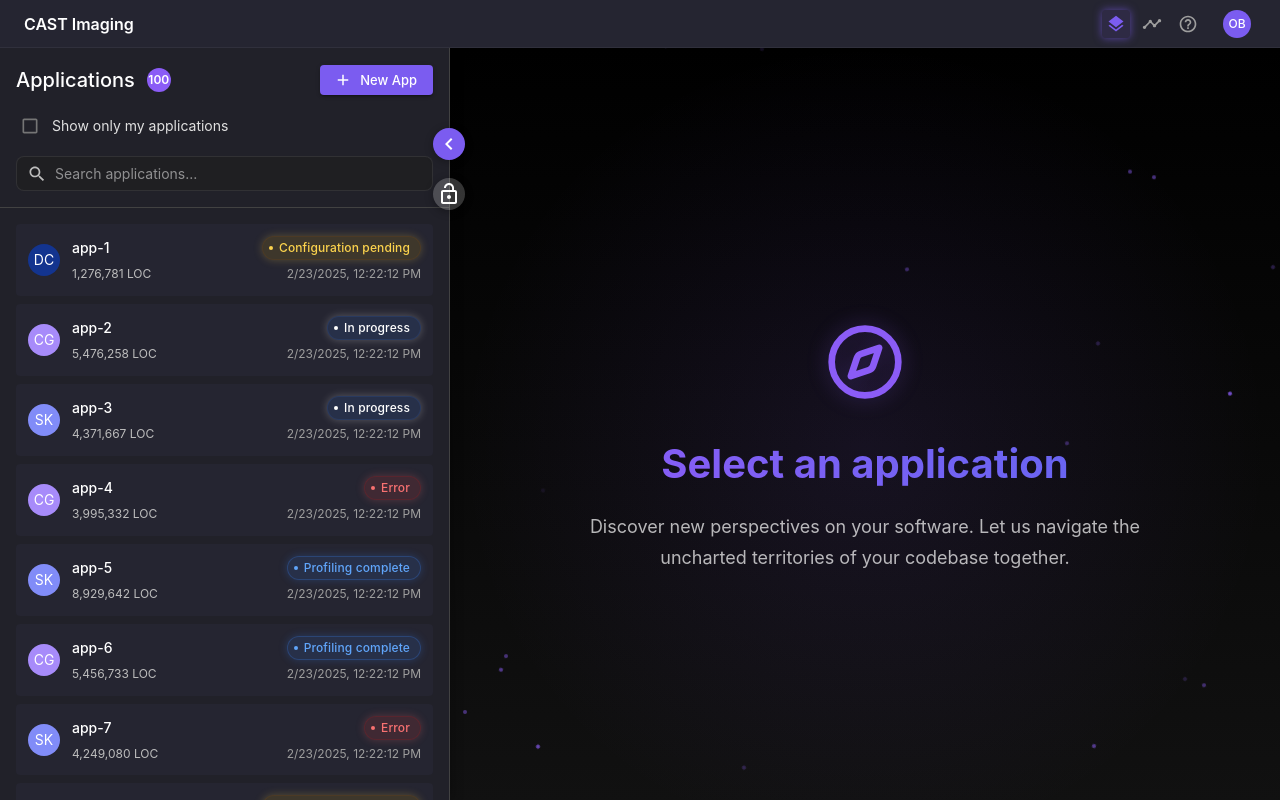
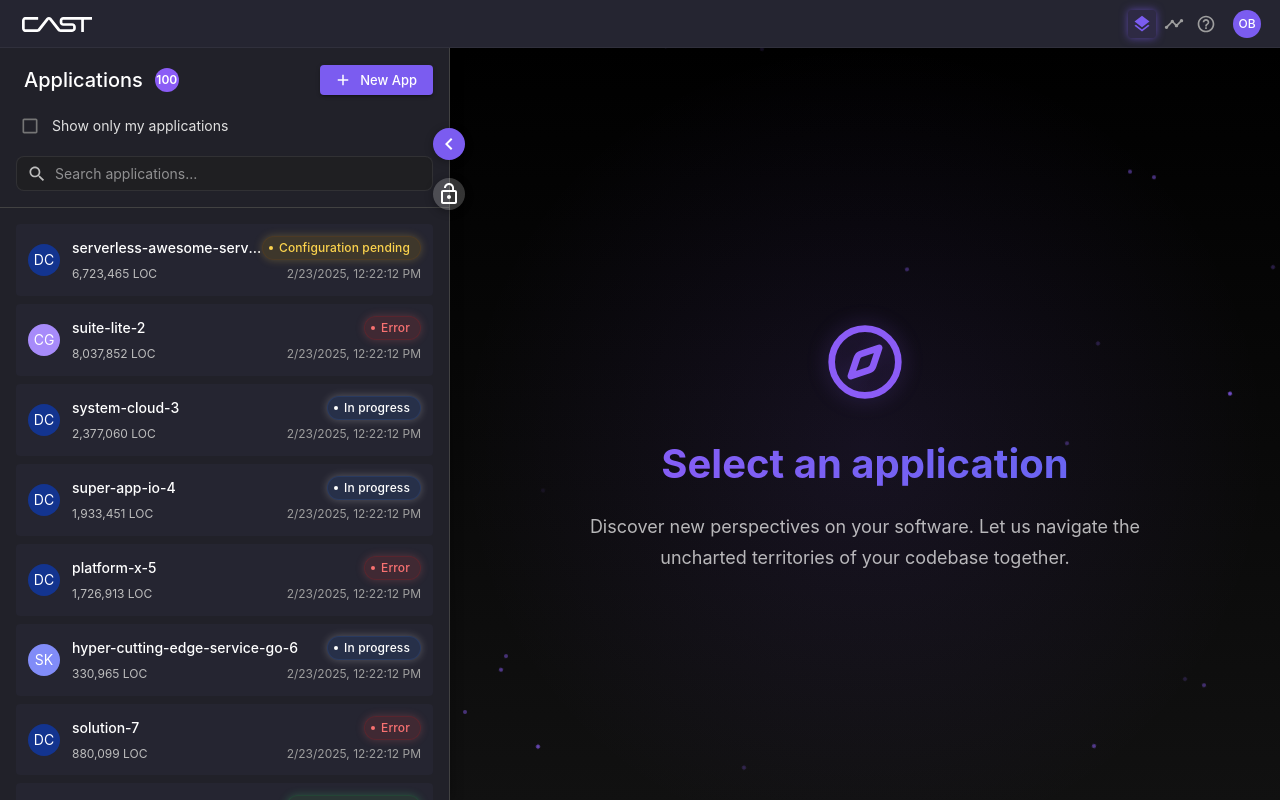
Before and after one commit to athenalobo/IC-landing-page, a React (Vite) app: page / in a window 1280 px wide. Built offline with nearby package versions, Linux system fonts and the light colour scheme.

Commit message:
adding white page to simulate view loading

```diff
--- a/src/components/ApplicationList.jsx
+++ b/src/components/ApplicationList.jsx
@@ -325,7 +325,7 @@ const ApplicationList = ({ applications = [], selectedApp, onSelectApp }) => {
               alignItems: 'center',
               mb: 2
             }}>
-              <Box sx={{ display: 'flex', alignItems: 'center', gap: 1.5 }}>
+              <Box sx={{ display: 'flex', alignItems: 'center', gap: 1.5, pl: 1 }}>
                 <Typography variant="h6" color="white">Applications</Typography>
                 <Box sx={{
                   bgcolor: '#8b5cf6',
--- a/src/components/Header.jsx
+++ b/src/components/Header.jsx
@@ -1,4 +1,4 @@
-import React, { useState, useEffect } from 'react';
+import React, { useState } from 'react';
 import {
   AppBar,
   Toolbar,
@@ -25,6 +25,7 @@ import {
   MenuBook,
   Notifications
 } from '@mui/icons-material';
+import Logo from '../assets/Logo.svg';
 
 const Header = ({ isAdmin = false, onMenuItemSelect, activePage = 'Applications' }) => {
   const [anchorEl, setAnchorEl] = useState(null);
@@ -61,7 +62,7 @@ const Header = ({ isAdmin = false, onMenuItemSelect, activePage = 'Applications'
     onMenuItemSelect('Applications');
     setActiveIcon('Applications');
     window.location.reload(); // Reloads the entire page
-};
+  };
 
   // Define the active icon style
   const getIconStyle = (iconName) => ({
@@ -90,44 +91,46 @@ const Header = ({ isAdmin = false, onMenuItemSelect, activePage = 'Applications'
         sx={{
           height: '100%',
           display: 'flex',
-          alignItems: 'center' // This centers children vertically
+          alignItems: 'center', // This centers children vertically
+          px: 0, // Remove any horizontal padding at Box level
         }}
       >
         <Toolbar
+          disableGutters // This removes the default padding
           sx={{
             display: 'flex',
             justifyContent: 'space-between',
             alignItems: 'center',
             minHeight: '48px !important', // Override MUI's default with !important
-            padding: '0 16px', // Explicit padding
+            padding: '0 10px !important', // Minimal padding with !important to override
             width: '100%',
-            height: '100%'
+            height: '100%',
+            ml: 0,
+            mr: 0
           }}
         >
-          {/* Logo on the left */}
-          <Typography
-            variant="subtitle1"
-            component="div"
+          {/* Logo on the left - replaced text with SVG */}
+          <Box
             onClick={handleLogoClick}
             sx={{
-              fontWeight: 600,
-              color: '#fff',
               display: 'flex',
               alignItems: 'center',
               cursor: 'pointer',
               '&:hover': {
-                color: '#9071F3'
-              }
+                opacity: 0.9
+              },
+              ml: 0.5, // Add a tiny bit of margin to prevent logo from touching edge
             }}
           >
-            CAST Imaging
-          </Typography>
+            <img src={Logo} alt="Logo" />
+          </Box>
 
           {/* Right side icons */}
           <Box sx={{
             display: 'flex',
             alignItems: 'center',
-            gap: 1
+            gap: 0.5, // Reduce gap between icons
+            mr: 0.5 // Add a tiny bit of margin to prevent icons from touching edge
           }}>
             <Tooltip title="Applications">
               <IconButton
@@ -164,7 +167,7 @@ const Header = ({ isAdmin = false, onMenuItemSelect, activePage = 'Applications'
               <IconButton
                 onClick={handleClick}
                 size="small"
-                sx={{ ml: 1 }}
+                sx={{ ml: 0.5 }} // Reduced from ml: 1
                 aria-controls={open ? 'account-menu' : undefined}
                 aria-haspopup="true"
                 aria-expanded={open ? 'true' : undefined}
--- a/src/data/mockData.js
+++ b/src/data/mockData.js
@@ -18,9 +18,82 @@ const generateUniqueApp = (id) => {
   const randomOwnerIndex = Math.floor(Math.random() * ownerNames.length);
   const randomStatusColorIndex = Math.floor(Math.random() * statusColors.length);
 
+  // App name generation with variety
+  const prefixes = ['cool', 'super', 'awesome', 'smart', 'quick', 'mega', 'ultra', 'hyper', 'swift', 'rapid'];
+  const domains = ['app', 'tool', 'service', 'system', 'platform', 'solution', 'hub', 'suite', 'core', 'base'];
+  const suffixes = ['pro', 'plus', 'lite', 'cloud', 'x', 'ai', 'next', 'one', 'go', 'io'];
+
+  // Additional descriptive words for longer names
+  const descriptors = [
+    'enterprise', 'professional', 'advanced', 'revolutionary', 'next-generation',
+    'cutting-edge', 'innovative', 'integrated', 'distributed', 'containerized',
+    'microservice', 'serverless', 'scalable', 'high-performance', 'cloud-native'
+  ];
+
+  // Decide if we want a short, medium, or really long name
+  const nameType = Math.random();
+  let appName = '';
+
+  if (nameType < 0.2) {
+    // 20% chance for a really long name
+    appName += descriptors[Math.floor(Math.random() * descriptors.length)];
+    appName += '-';
+    appName += prefixes[Math.floor(Math.random() * prefixes.length)];
+    appName += '-';
+    appName += domains[Math.floor(Math.random() * domains.length)];
+    appName += '-';
+
+    // Add 1-3 more descriptors
+    const extraDescriptors = Math.floor(Math.random() * 3) + 1;
+    for (let i = 0; i < extraDescriptors; i++) {
+      appName += descriptors[Math.floor(Math.random() * descriptors.length)];
+      appName += '-';
+    }
+
+    appName += suffixes[Math.floor(Math.random() * suffixes.length)];
+  } else if (nameType < 0.6) {
+    // 40% chance for a medium name
+    const usePrefix = Math.random() > 0.3;
+    const useSuffix = Math.random() > 0.2; // Higher chance to use suffix
+
+    if (usePrefix) {
+      appName += prefixes[Math.floor(Math.random() * prefixes.length)];
+      appName += '-';
+    }
+
+    // Add a descriptor sometimes
+    if (Math.random() > 0.5) {
+      appName += descriptors[Math.floor(Math.random() * descriptors.length)];
+      appName += '-';
+    }
+
+    appName += domains[Math.floor(Math.random() * domains.length)];
+
+    if (useSuffix) {
+      appName += '-';
+      appName += suffixes[Math.floor(Math.random() * suffixes.length)];
+    }
+  } else {
+    // 40% chance for a short name
+    appName += domains[Math.floor(Math.random() * domains.length)];
+
+    if (Math.random() > 0.5) {
+      appName += '-';
+      appName += suffixes[Math.floor(Math.random() * suffixes.length)];
+    }
+  }
+
+  // Add unique identifier to ensure uniqueness
+  appName += `-${id}`;
+
+  // Ensure name is within 64 characters
+  if (appName.length > 64) {
+    appName = appName.substring(0, 60 - id.toString().length) + `-${id}`;
+  }
+
   return {
     id: id,
-    name: `app-${id}`,
+    name: appName,
     ownerName: ownerNames[randomOwnerIndex],
     status: statuses[randomStatusIndex],
     statusColor: statusColors[randomStatusColorIndex],
```
Also changed, not shown: src/assets/Logo.svg (added).
